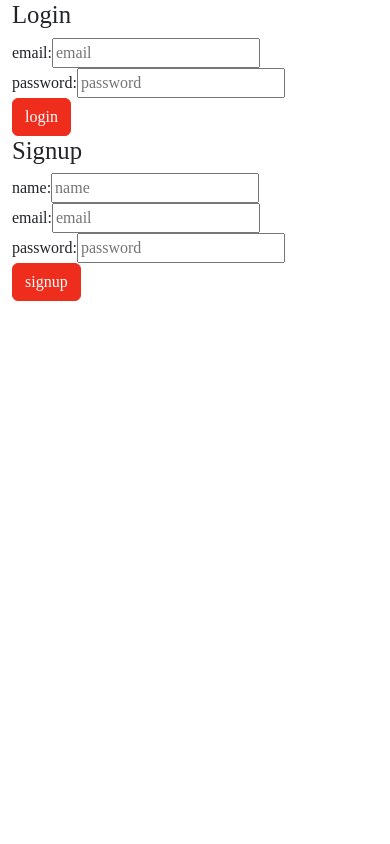
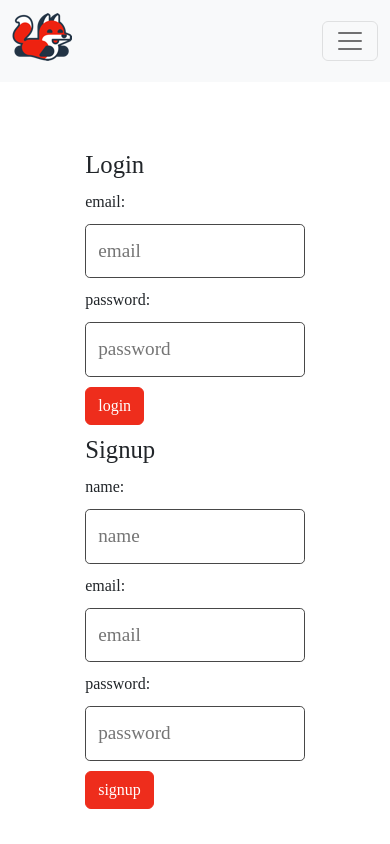
Before and after one commit to xleonard1/next-fake-site, a Next.js app in the folder layout-component-app/: page /logIn in a window 390 px wide. Shown: the top 844 px of the page. Built offline with nearby package versions, Linux system fonts and the light colour scheme.

Commit message:
final commit

```diff
--- a/layout-component-app/components/Hero.js
+++ b/layout-component-app/components/Hero.js
@@ -13,9 +13,7 @@ export default function Hero () {
         <div className ="text-white hero-text">
           <h1 className = 'jumbo-title'> The world's greatest fake site</h1>
           <p className = "jumbo-p">Create the world's greatest fake site and enjoy the breeze of fresh air when you complete</p>
-          <button type="button" className = "hero-btn rounded-pill btn btn-primary btn-lg">
-              Do Something Awesome
-          </button>
+          <a href="/logIn" className=" hero-btn  rounded-pill btn btn-primary btn-primary btn-lg active" role="button" aria-pressed="true">Do something awesome</a>
         </div>
       </div>
     </div>
--- a/layout-component-app/components/layout.js
+++ b/layout-component-app/components/layout.js
@@ -1,5 +1,6 @@
 import Head from 'next/head'
 import './layout.module.css'
+import styles from './layout.module.css'
 import Navbar from './navbar'
 import Footer from './footer'
 
@@ -11,16 +12,16 @@ import Footer from './footer'
 export default function Layout({ children }) {
 
   return (
-    <>
+    <div>
       <Head>
         <title>Fake Page</title>
       </Head>
       <Navbar/>
-      <main className = 'style-container' >{children}
+    <main className = {styles.main} >{children}
 
       </main>
       <Footer/>
 
-    </>
+    </div>
   )
 }
--- a/layout-component-app/components/navbar.js
+++ b/layout-component-app/components/navbar.js
@@ -13,10 +13,10 @@ import logo from '../public/assets/logo.png'
 export default function Navigation () {
 
       return (
-        <Navbar fixed="top" collapseOnSelect expand="lg" bg="inherit" variant="light">
+        <Navbar fixed="top" collapseOnSelect expand="lg" bg="light" variant="light">
       <Container>
         <Navbar.Brand href="#">
-          <NavLink href = "about">
+          <NavLink href = "/">
             <Image className = "logo" src={logo} />
           </NavLink>
         </Navbar.Brand>
--- a/layout-component-app/pages/_app.js
+++ b/layout-component-app/pages/_app.js
@@ -1,7 +1,12 @@
 import '../global.css'
 import '../styles/app.css'
 import 'bootstrap/dist/css/bootstrap.css'
+import Layout from '../components/layout'
 
 export default function MyApp({ Component, pageProps }) {
-  return <Component {...pageProps} />;
+  return (
+  <Layout>
+  <Component {...pageProps} />;
+  </Layout>
+  )
 }
--- a/layout-component-app/pages/api/user/[id].js
+++ b/layout-component-app/pages/api/user/[id].js
@@ -4,7 +4,7 @@ import User from '../../../models/user';
 export default async function handler (req, res) {
 if(req.method === 'GET') {
     try {
-        User.findById({ _id: req.query.id})
+        User.findOne({ _id: req.query.id})
         .select('-__v')
         .then(async (user) =>
           !user
--- a/layout-component-app/pages/index.js
+++ b/layout-component-app/pages/index.js
@@ -17,13 +17,12 @@ import Hero from '../components/Hero'
 export default function Home({data}) {
 
   return (
-    <Layout>
+    <div>
         <Hero/>
         <About props = {data}/>
+      </div>
 
 
-
-    </Layout>
   )
 }
 
--- a/layout-component-app/pages/logIn.js
+++ b/layout-component-app/pages/logIn.js
@@ -33,19 +33,7 @@ export default function Login() {
     const handleFormSubmit = (e) => {
       e.preventDefault();
 
-    // First we check to see if the email is not valid or if the userName is empty. If so we set an error message to be displayed on the page.
-    if (!validateEmail(email)) {
-      setErrorMessage('invalid inputs');
-      // We want to exit out of this code block if something is wrong so that the user can correct it
-      return;
-      // Then we check to see if the password is not valid. If so, we set an error message regarding the password.
-    }
-    if (!checkPassword(password)) {
-      setErrorMessage(
-        `choose correct password`
-      );
-      return;
-    }
+
 
     // If everything goes according to plan, we want to clear out the input after a successful registration.
     setPassword('');
@@ -57,10 +45,10 @@ export default function Login() {
 
 
     return (
-        <div className = "form-container container">
+        <div className = "form-container container credentials-form">
         <div className="row">
   <div className="col-md-6">
-    <h2>Login</h2>
+    <h2 className = 'login-form-title'>Login</h2>
 
     <form  className="form login-form" action="/api/user/login" method="post" >
       <div className="form-group">
--- a/layout-component-app/styles/app.css
+++ b/layout-component-app/styles/app.css
@@ -10,6 +10,10 @@ p {
 a:hover {
     color: #4C4C51;
 
+}
+
+.card {
+    border-style: none !important;
 }
 
 #navbarText {
@@ -51,10 +55,8 @@ a:hover {
     margin-top: 30%;
 }
 
-
-
-.text-container {
-   text-align: center;
+.profile-container {
+    margin-top: 140px;
 }
 
 
@@ -63,9 +65,7 @@ a:hover {
 
 }
 
-.footer-logo {
-    margin-left: -80px;
-}
+
 
 .footer-bottom {
 border-top: solid;
@@ -79,24 +79,68 @@ border-top: solid;
 
 
 .video-container {
-   margin-top: 10px;
-   margin-bottom: 70px;
+   margin-top: 40px;
+   margin-bottom: 40px;
 }
-.video-card {
 
-   border-radius: 5px;
 
-}
-.video-img-overlay {
-   background:  rgb(35,79,109);
-   background: linear-gradient(0deg, hsl(5, 86%, 52%)) 0%, hsl(357, 100%, 85%) 100%;
-   z-index: 2;
-}
+
+
 
 .footer-active {
     font-weight: 700;
     color: #EE2D1C;
 }
+
+.footer-active:hover{
+    color: #4C4C51;
+}
+.login-form {
+    margin-left: 20%;
+}
+.login-form-title {
+    margin-left: 20%;
+}
+.signup-form {
+    margin-left: 20%;
+}
+.signup-form-title {
+    margin-left: 20%;
+}
+.form-container {
+    margin: 20px;
+    padding: 10px
+}
+form {
+    width: 60%;
+  }
+
+  form .form-group {
+    display: block;
+    width: 100%;
+    margin: 0.625rem 0;
+  }
+
+  form .form-input,
+  form .form-textarea {
+    display: block;
+  }
+
+
+  form .form-input {
+    width: 100%;
+    padding: 0.75rem;
+    color: #1a1a1a;
+    background-color: #ffffff;
+    margin: 0.625rem 0;
+    font-size: 1.2rem;
+    border: 1px solid #484848;
+    border-radius: 0.3rem;
+  }
+  .credentials-form {
+      margin-top:140px;
+      margin-bottom:40px;
+  }
 
 
 
@@ -160,9 +204,9 @@ border-top: solid;
         }
 
 
-        .text-container {
+        /* .text-container {
            text-align: left;
-        }
+        } */
 
 
         .footer a {
@@ -190,7 +234,9 @@ border-top: solid;
            margin-bottom: 100px;
        }
        .example iframe {
-        width: 100%;
+        width: 500px;
+        /* height:500px; */
+
         position: relative;
       }
 
@@ -206,15 +252,17 @@ border-top: solid;
       }
 
        iframe {
-           border-radius: 5px;
-           min-width: 516px !important;
+
+           border-radius: 5px !important;
+
 
         }
-        .video-img-overlay {
-           background:  rgb(35,79,109);
-           background: linear-gradient(0deg, hsl(5, 86%, 52%)) 0%, hsl(357, 100%, 85%) 100%;
-           z-index: 2;
-        }
+
+        .card-img-overlay {
+           background: rgb(35,79,109);
+           background: linear-gradient(0deg, rgb(255, 177, 181,0.379) 0%, rgb(238, 46, 29,1) 100%);
+
+         }
 
        .footer-active {
             font-weight: 700;
@@ -258,4 +306,13 @@ border-top: solid;
         border: 1px solid #484848;
         border-radius: 0.3rem;
       }
+      .credentials-form {
+          margin-top:140px;
+          margin-bottom:40px;
+      }
+
+      .profile-container {
+        margin-top:10%;
+        margin-bottom: 10%;
+      }
 }
```
Also changed, not shown: layout-component-app/lib/auth.js (added, +68 -0 lines), layout-component-app/pages/about.js (+18 -16 lines), layout-component-app/pages/profile.js (+59 -4 lines).
